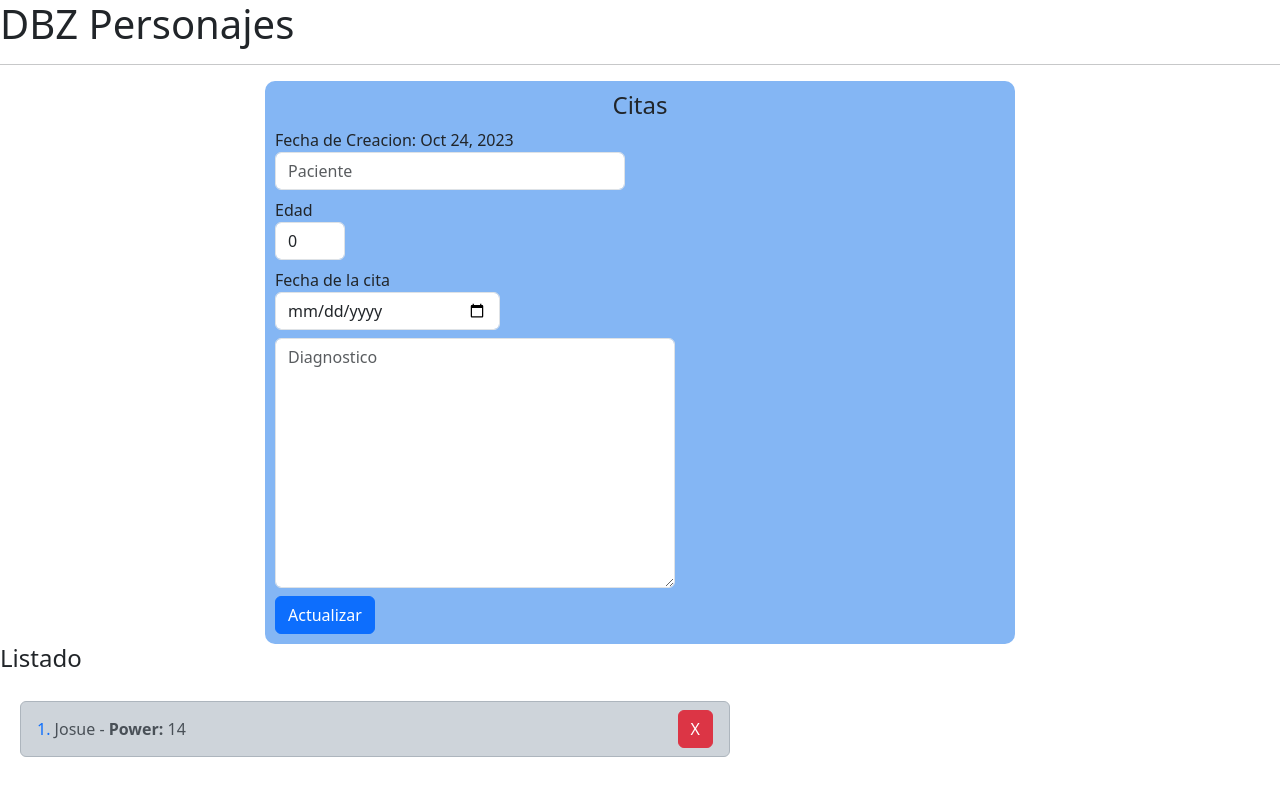
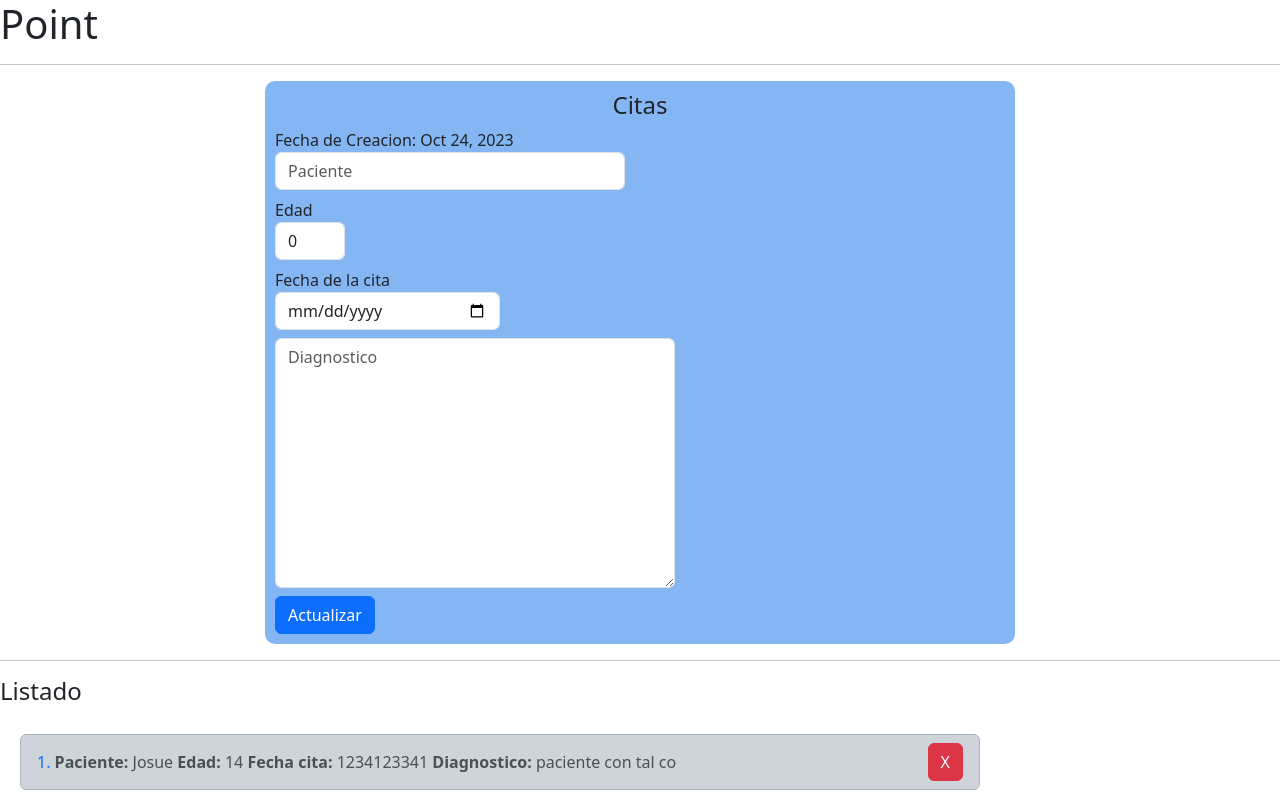
Before and after one commit to joseAL520/tec_inovacion_proyec, an Angular app: page / in a window 1280 px wide. Built offline with nearby package versions, Linux system fonts and the light colour scheme.

Commit message:
sexta  fase

```diff
--- a/src/app/dbz/components/list/list.component.css
+++ b/src/app/dbz/components/list/list.component.css
@@ -1,5 +1,5 @@
 .conteinerList{
-    width: 750px;
+    width: 1000px;
 
     .list-group{
         padding: 20px;
--- a/src/app/dbz/components/list/list.component.html
+++ b/src/app/dbz/components/list/list.component.html
@@ -15,9 +15,14 @@
 
         <div>
             <span class="text-primary">{{ i + 1 }}. </span>
-            <span>{{character.name}} - </span>
-            <strong>Power:</strong>
-            <span> {{character.edad}}</span>
+            <strong>Paciente: </strong>
+            <span>{{character.name}} </span>
+            <strong>Edad: </strong>
+            <span> {{character.edad}} </span>
+            <strong>Fecha cita: </strong>
+            <span> {{character.fechaCita}} </span>
+            <strong>Diagnostico: </strong>
+            <span> {{character.diagnostico}} </span>
          </div>
         <button class="btn btn-danger" (click)="oneDeleteCharacter(i)">X</button>
         </li>
--- a/src/app/dbz/pages/main-page.component.html
+++ b/src/app/dbz/pages/main-page.component.html
@@ -1,15 +1,12 @@
-<h1> DBZ Personajes</h1>
+<h1> Point </h1>
 <hr>
-
 <div>
     <div class="col">
         <dbz-add-character (onNewCharacter)="onNewCharacter($event)"></dbz-add-character>
     </div>
-
+<hr>
     <div>
         <dbz-list [charactersList]="chacters"
                   (ondeDelete)="oneDeleteCharacter($event)"></dbz-list>
     </div>
-
-
 </div>
--- a/src/app/dbz/pages/main-page.component.ts
+++ b/src/app/dbz/pages/main-page.component.ts
@@ -14,7 +14,7 @@
             name: 'Josue',
             edad: 14,
             fechaCita: 1234123341,
-            diagnostico: '',
+            diagnostico: 'paciente con tal co',
         },
     ];
 
```
